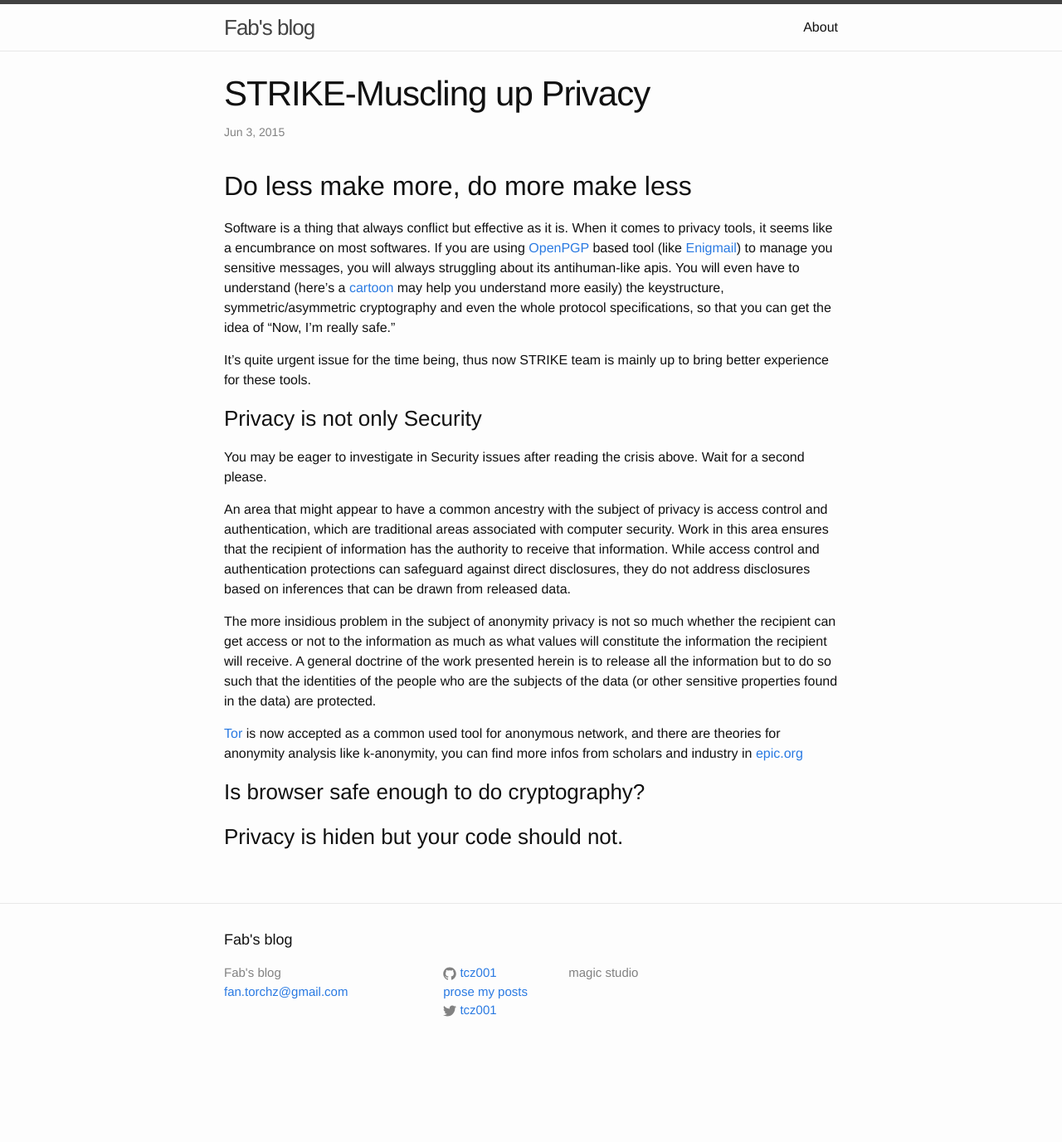
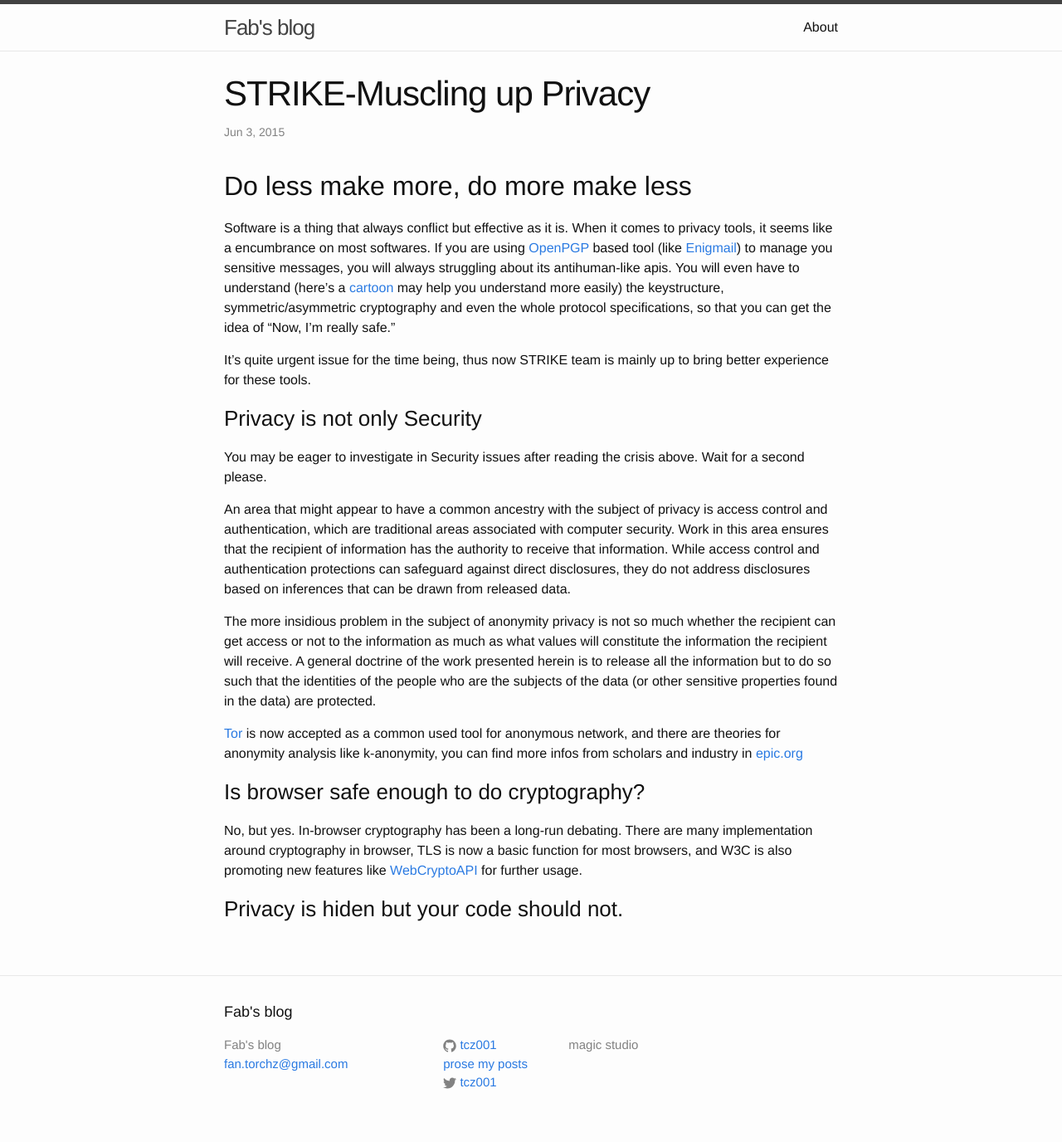
Before and after one commit to tcz001/tcz001.github.io, a Jekyll site: the page built from _posts/2015-06-03-muscling-up-privacy.md, in a window 1280 px wide. Shown: the whole page at 83% size. Built offline with Jekyll 4.4.1, drawn with Linux system fonts in a browser that asks for light colours; before the commit the page ends 1289 px from its top, so only the background shows below that.

Commit message:
Updated 2015-06-03-muscling-up-privacy.md

```diff
--- a/_posts/2015-06-03-muscling-up-privacy.md
+++ b/_posts/2015-06-03-muscling-up-privacy.md
@@ -27,6 +27,6 @@ The more insidious problem in the subject of anonymity privacy is not so much wh
 
 ### Is browser safe enough to do cryptography?
 
-
+No, but yes. In-browser cryptography has been a long-run debating. There are many implementation around cryptography in browser, TLS is now a basic function for most browsers, and W3C is also promoting new features like [WebCryptoAPI](http://www.w3.org/TR/WebCryptoAPI/) for further usage.
 
 ### Privacy is hiden but your code should not.
```
